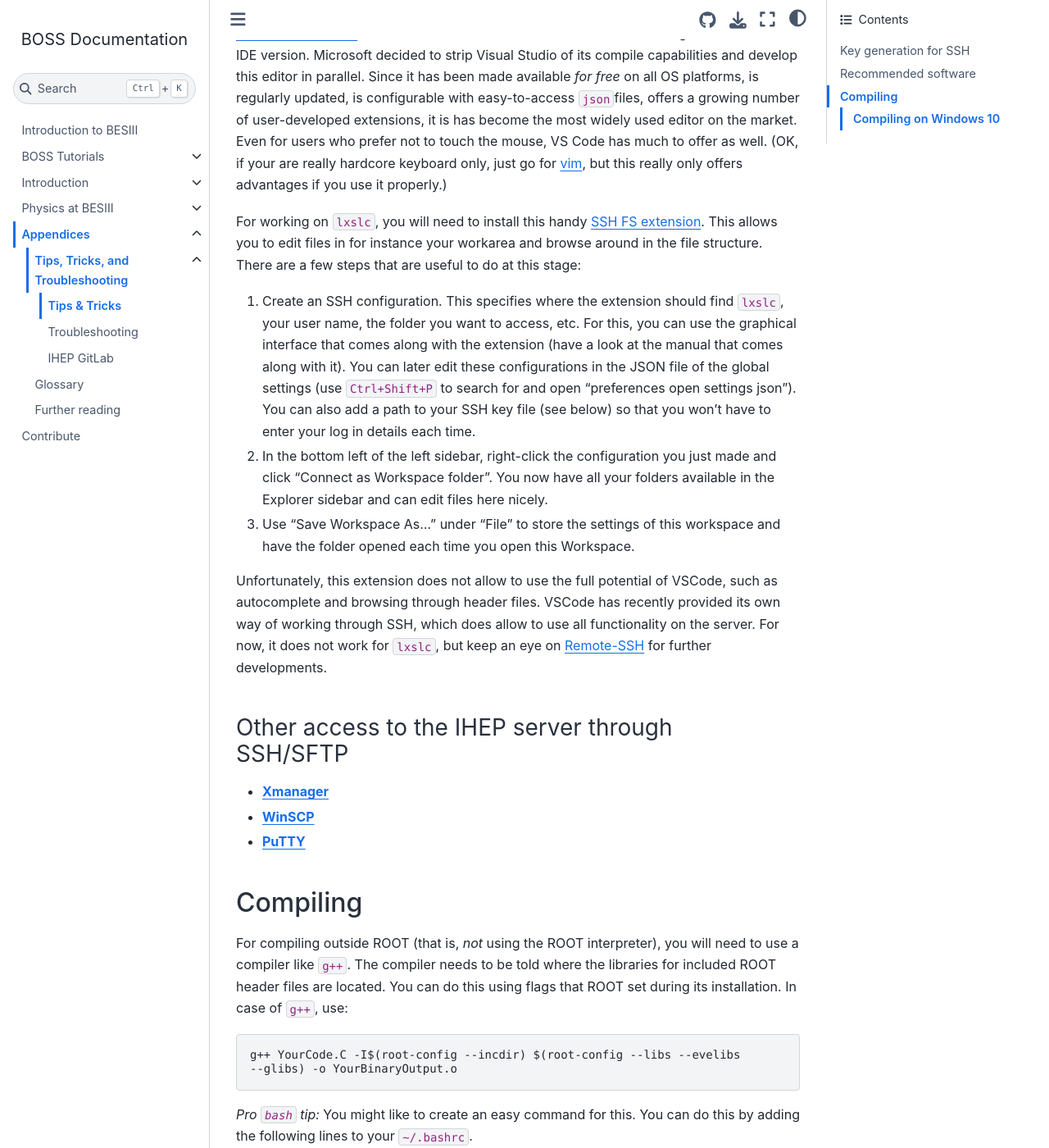
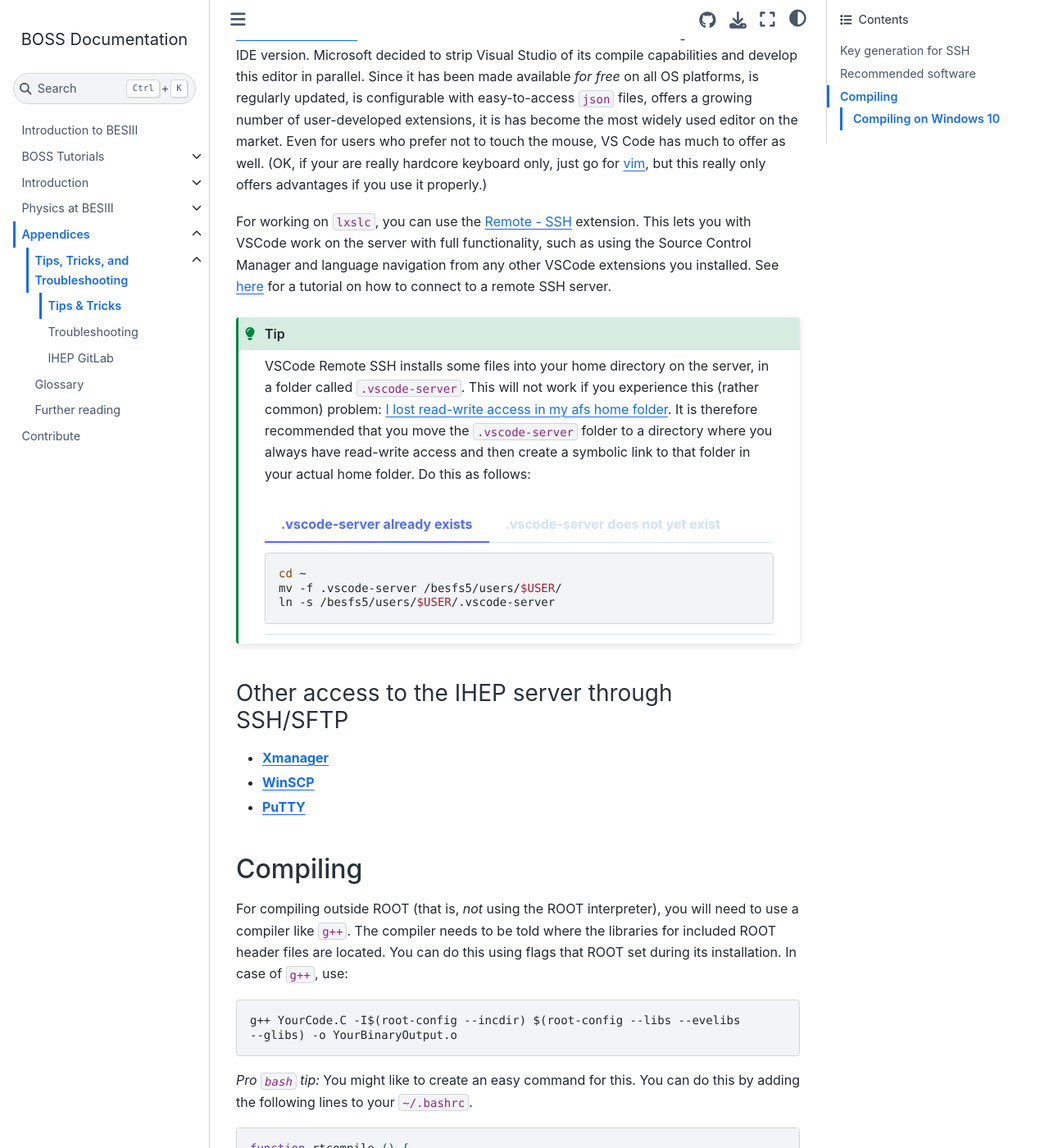
Before and after one commit to redeboer/bossdoc, a Sphinx documentation site: the page built from docs/appendices/tips/tips-and-tricks.md, in a window 1280 px wide and 1400 px high, scrolled down 1296 px. Shown: the whole window at 82% size. Built offline with Sphinx 7.4.7 and the Sphinx Book theme 1.1.4, drawn with Linux system fonts in a browser that asks for light colours.

Commit message:
docs: refer to Remote SSH instead of SSH FS

````diff
--- a/docs/appendices/tips/tips-and-tricks.md
+++ b/docs/appendices/tips/tips-and-tricks.md
@@ -59,41 +59,51 @@ You will download around **1 GB** of source code.
 "Code" here—I am not referring to the infamous IDE version. Microsoft decided
 to strip Visual Studio of its compile capabilities and develop this editor in
 parallel. Since it has been made available _for free_ on all OS platforms, is
-regularly updated, is configurable with easy-to-access `json`files, offers a
+regularly updated, is configurable with easy-to-access `json` files, offers a
 growing number of user-developed extensions, it is has become the most widely
 used editor on the market. Even for users who prefer not to touch the mouse, VS
 Code has much to offer as well. (OK, if your are really hardcore keyboard only,
 just go for [vim](https://www.vim.org), but this really only offers advantages
 if you use it properly.)
 
-For working on `lxslc`, you will need to install this handy
-[SSH FS extension](https://marketplace.visualstudio.com/items?itemName=Kelvin.vscode-sshfs).
-This allows you to edit files in for instance your workarea and browse around
-in the file structure. There are a few steps that are useful to do at this
-stage:
+For working on `lxslc`, you can use the
+[Remote - SSH](https://marketplace.visualstudio.com/items?itemName=ms-vscode-remote.remote-ssh)
+extension. This lets you with VSCode work on the server with full
+functionality, such as using the Source Control Manager and language navigation
+from any other VSCode extensions you installed. See
+[here](https://code.visualstudio.com/docs/remote/ssh-tutorial#_connect-using-ssh)
+for a tutorial on how to connect to a remote SSH server.
 
-1. Create an SSH configuration. This specifies where the extension should find
-   `lxslc`, your user name, the folder you want to access, etc. For this, you
-   can use the graphical interface that comes along with the extension (have a
-   look at the manual that comes along with it). You can later edit these
-   configurations in the JSON file of the global settings (use `Ctrl+Shift+P`
-   to search for and open "preferences open settings json"). You can also add a
-   path to your SSH key file (see below) so that you won't have to enter your
-   log in details each time.
+::::{tip}
 
-2. In the bottom left of the left sidebar, right-click the configuration you
-   just made and click "Connect as Workspace folder". You now have all your
-   folders available in the Explorer sidebar and can edit files here nicely.
+VSCode Remote SSH installs some files into your home directory on the server,
+in a folder called `.vscode-server`. This will not work if you experience this
+(rather common) problem: {ref}`read-write-access`. It is therefore recommended
+that you move the `.vscode-server` folder to a directory where you always have
+read-write access and then create a symbolic link to that folder in your actual
+home folder. Do this as follows:
 
-3. Use "Save Workspace As..." under "File" to store the settings of this
-   workspace and have the folder opened each time you open this Workspace.
+:::{tabbed} .vscode-server already exists
 
-Unfortunately, this extension does not allow to use the full potential of
-VSCode, such as autocomplete and browsing through header files. VSCode has
-recently provided its own way of working through SSH, which does allow to use
-all functionality on the server. For now, it does not work for `lxslc`, but
-keep an eye on [Remote-SSH](https://code.visualstudio.com/docs/remote/ssh) for
-further developments.
+```shell
+cd ~
+mv -f .vscode-server /besfs5/users/$USER/
+ln -s /besfs5/users/$USER/.vscode-server
+```
+
+:::
+
+:::{tabbed} .vscode-server does not yet exist
+
+```shell
+cd ~
+mkdir /besfs5/users/$USER/.vscode-server
+ln -s /besfs5/users/$USER/.vscode-server
+```
+
+:::
+
+::::
 
 ### Other access to the IHEP server through SSH/SFTP
 
````
Also changed, not shown: docs/appendices/references.md (+0 -3 lines), docs/appendices/tips/troubleshooting.md (+2 -0 lines).
